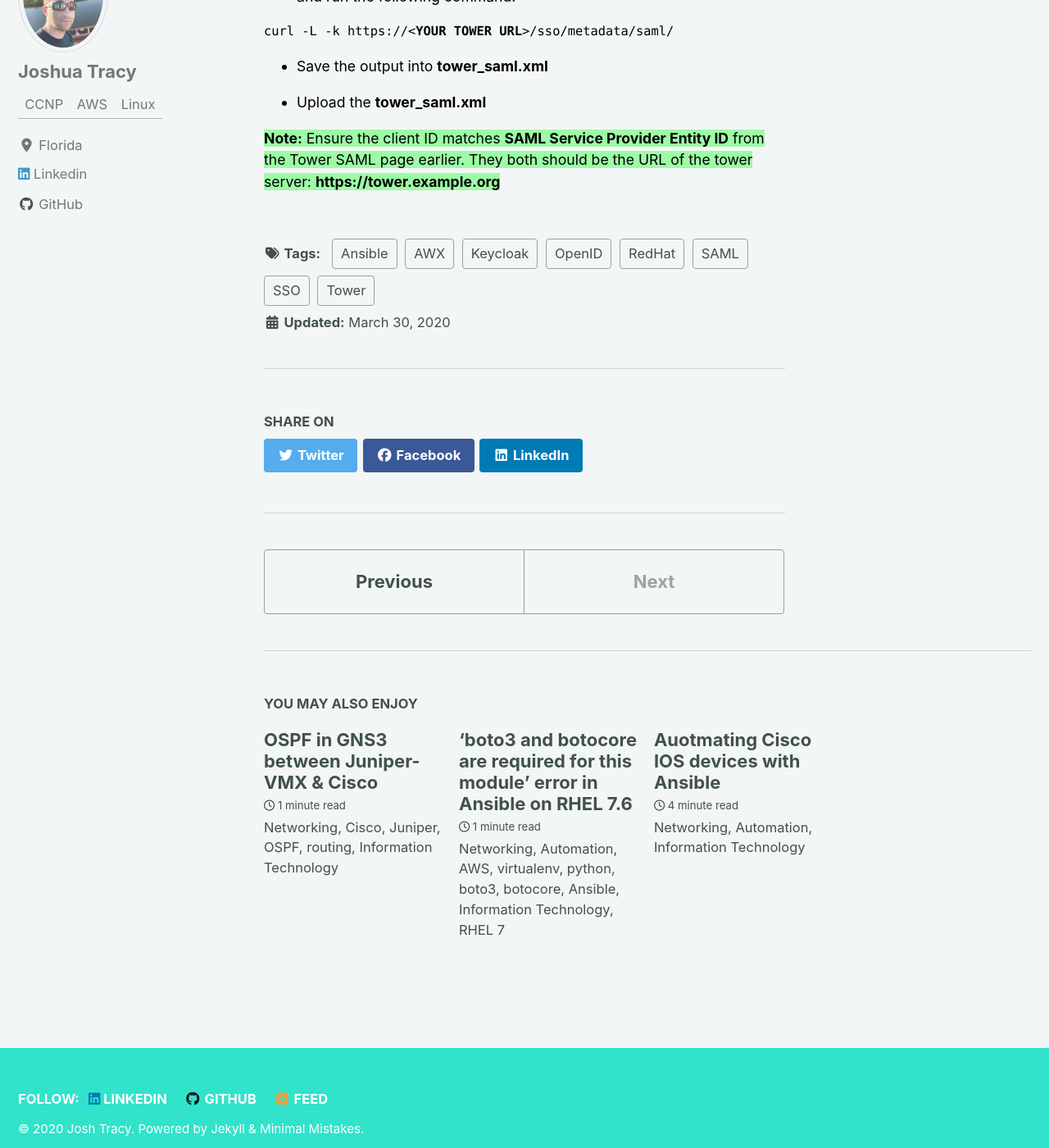
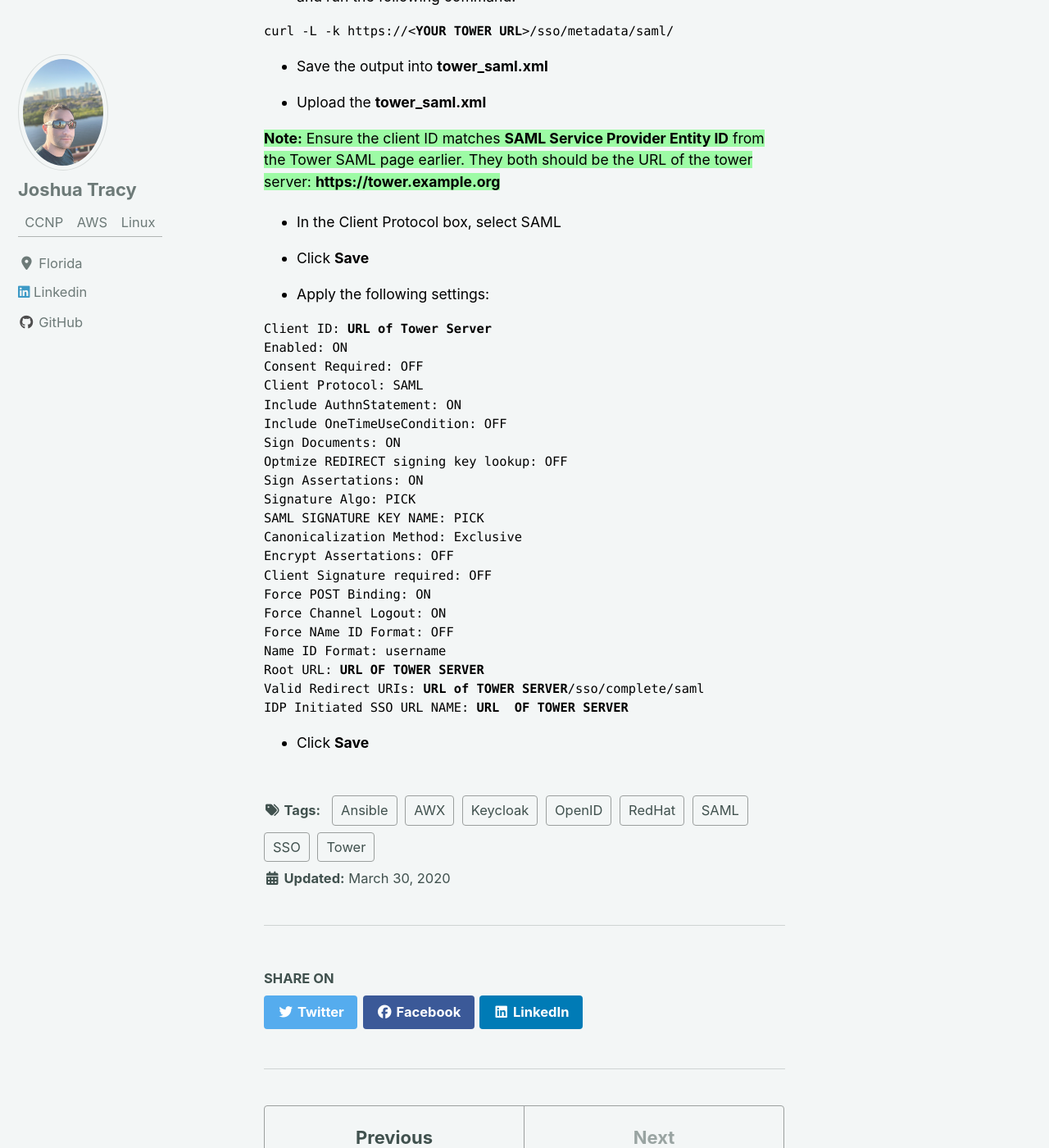
Before and after one commit to Josh-Tracy/Josh-Tracy.github.io, a Jekyll site: the page built from _posts/2020-03-30-Ansible_Tower_RedHatSSO.md, in a window 1280 px wide and 1400 px high, scrolled down 3469 px. Shown: the whole window at 82% size. Built offline with Jekyll 4.4.1, drawn with Linux system fonts in a browser that asks for light colours; cached includes are drawn as plain includes; nearby versions of some CDN libraries.

Commit message:
creating page

```diff
--- a/_posts/2020-03-30-Ansible_Tower_RedHatSSO.md
+++ b/_posts/2020-03-30-Ansible_Tower_RedHatSSO.md
@@ -141,3 +141,37 @@
 
 <span style="background-color: #9DFBA5"><b>Note:</b> Ensure the client ID matches <b>SAML Service Provider Entity ID</b> from the Tower SAML page earlier. They both should be the URL of the tower server: <b>https://tower.example.org</b></span>
 {: style="color:black; font-size: 80%;"}
+
+* In the Client Protocol box, select SAML
+{: style="color:black; font-size: 80%;"}
+* Click <b>Save</b>
+{: style="color:black; font-size: 80%;"}
+* Apply the following settings:
+{: style="color:black; font-size: 80%;"}
+<pre>
+Client ID: <b>URL of Tower Server</b>
+Enabled: ON
+Consent Required: OFF
+Client Protocol: SAML
+Include AuthnStatement: ON
+Include OneTimeUseCondition: OFF
+Sign Documents: ON
+Optmize REDIRECT signing key lookup: OFF
+Sign Assertations: ON
+Signature Algo: PICK
+SAML SIGNATURE KEY NAME: PICK
+Canonicalization Method: Exclusive
+Encrypt Assertations: OFF
+Client Signature required: OFF
+Force POST Binding: ON
+Force Channel Logout: ON
+Force NAme ID Format: OFF
+Name ID Format: username
+Root URL: <b>URL OF TOWER SERVER</b>
+Valid Redirect URIs: <b>URL of TOWER SERVER</b>/sso/complete/saml
+IDP Initiated SSO URL NAME: <b>URL  OF TOWER SERVER</b>
+</pre>
+{: style="color:black; font-size: 70%;"}
+
+* Click <b>Save</b>
+{: style="color:black; font-size: 80%;"}
```
